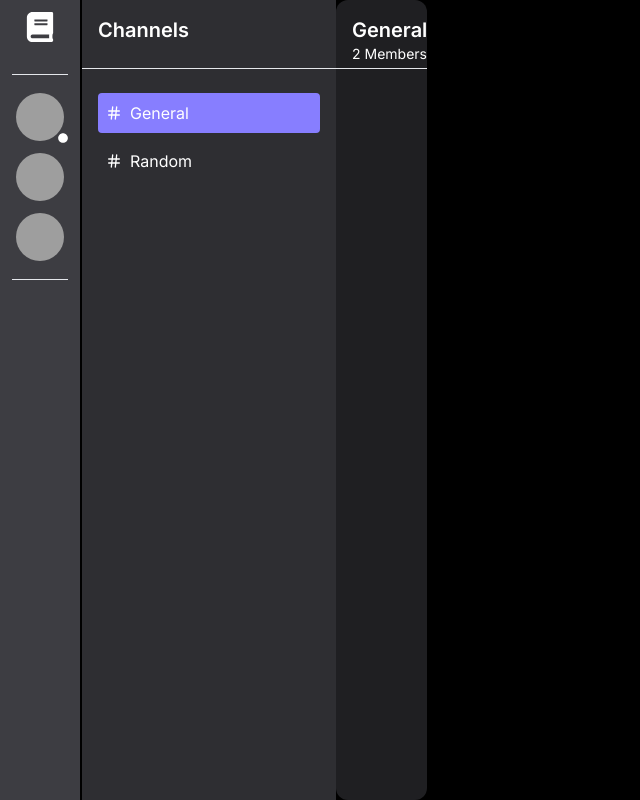
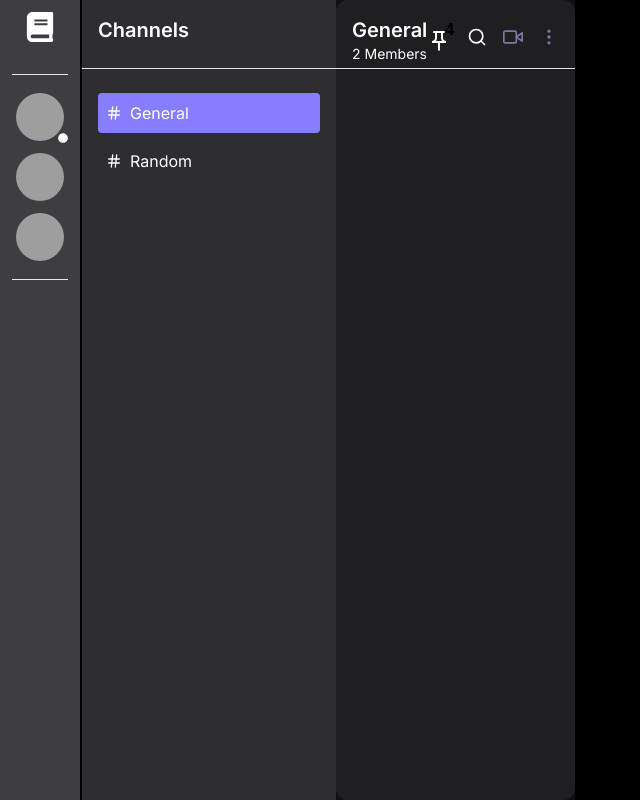
Before and after one commit to Mdsr2op/EduGather-Client, a React (Vite) app: page / in a window 1280 px wide. Shown: the whole page, without its empty margins (0-640 px from the left). Built offline with nearby package versions, Linux system fonts and the light colour scheme; grey boxes are pictures that could not be loaded.

Commit message:
Added chat header actions to the chat header

```diff
--- a/package.json
+++ b/package.json
@@ -10,7 +10,12 @@
     "preview": "vite preview"
   },
   "dependencies": {
+    "@emotion/react": "^11.14.0",
+    "@emotion/styled": "^11.14.0",
     "@hookform/resolvers": "^3.9.1",
+    "@mui/icons-material": "^6.2.0",
+    "@mui/material": "^6.2.0",
+    "@mui/styled-engine": "^6.2.0",
     "@radix-ui/react-dialog": "^1.1.3",
     "@radix-ui/react-label": "^2.1.0",
     "@radix-ui/react-slot": "^1.1.0",
--- a/src/components/pages/ChatPage.tsx
+++ b/src/components/pages/ChatPage.tsx
@@ -64,10 +64,8 @@ function ChatPage() {
     setSelectedChannel(channelName);
   };
 
-
-
   return (
-    <div className="flex h-[100dvh] max-h-[100dvh] overflow-y-auto overflow-x-hidden custom-scrollbar bg-dark3 text-white ">
+    <div className="flex h-[100dvh] max-h-[100dvh] overflow-y-auto overflow-x-hidden custom-scrollbar bg-dark-3 text-white ">
       <ChannelSidebar
         channels={channels}
         selectedChannel={selectedChannel}
--- a/src/features/root/chats/components/ChatHeader.tsx
+++ b/src/features/root/chats/components/ChatHeader.tsx
@@ -1,15 +1,23 @@
+import ChatHeaderActions from "./ChatHeaderActions";
 import ChatHeaderTitle from "./ChatHeaderTitle";
 
 interface ChatHeaderProps {
-    channelName: string;
-    membersCount: number;
-  }
+  channelName: string;
+  membersCount: number;
+}
 
-  const ChatHeader: React.FC<ChatHeaderProps> = ({ channelName, membersCount }) => {
+const ChatHeader: React.FC<ChatHeaderProps> = ({
+  channelName,
+  membersCount,
+}) => {
   return (
     <>
       <div className="bg-dark-4 pb-1 flex justify-between items-center border-b-[1px] border-dark3 -mx-4 relative">
-        <ChatHeaderTitle channelName={channelName} membersCount={membersCount} />
+        <ChatHeaderTitle
+          channelName={channelName}
+          membersCount={membersCount}
+        />
+        <ChatHeaderActions />
       </div>
     </>
   );
--- /dev/null
+++ b/src/features/root/chats/components/ChatHeaderActions.tsx
@@ -0,0 +1,18 @@
+import React from "react";
+import PinnedMessagesButton from "./dialogs/PinnedMessagesButton";
+import SearchButton from "./dialogs/SearchButton";
+import VideoMeetingButton from "./dialogs/VideoMeetingButton";
+import OptionsButton from "./dialogs/OptionsButton";
+
+
+const ChatHeaderActions = ({
+}) => (
+  <div className="flex items-center space-x-4 text-light3 mr-4">
+    <PinnedMessagesButton  />
+    <SearchButton />
+    <VideoMeetingButton  />
+    <OptionsButton />
+  </div>
+);
+
+export default ChatHeaderActions;
--- /dev/null
+++ b/src/features/root/chats/components/dialogs/OptionsButton.tsx
@@ -0,0 +1,16 @@
+import React, { useState } from "react";
+import { FiMoreVertical } from "react-icons/fi";
+
+const OptionsButton = () => {
+
+
+  return (
+    <div className="relative group">
+      <button className="hover:text-light1">
+        <FiMoreVertical size={20} className="text-light-3" />
+      </button>
+    </div>
+  );
+};
+
+export default OptionsButton;
--- /dev/null
+++ b/src/features/root/chats/components/dialogs/PinnedMessagesButton.tsx
@@ -0,0 +1,22 @@
+import React, { useState } from "react";
+import PushPinOutlinedIcon from "@mui/icons-material/PushPinOutlined";
+
+const PinnedMessagesButton = () => {
+    const [pinnedMessagesCount , setPinnedMessagesCount] = useState(4);
+  return (
+    <div className="relative group">
+      <button
+        className="relative hover:text-light1"
+      >
+        <PushPinOutlinedIcon className="text-light3" />
+        {pinnedMessagesCount > 0 && (
+          <span className="absolute -top-2 -right-2 bg-secondary text-black font-bold text-base rounded-full w-5 h-5 flex items-center justify-center">
+            {pinnedMessagesCount}
+          </span>
+        )}
+      </button>
+    </div>
+  );
+};
+
+export default PinnedMessagesButton;
--- /dev/null
+++ b/src/features/root/chats/components/dialogs/SearchButton.tsx
@@ -0,0 +1,16 @@
+import React, { useState } from "react";
+import { FiMoreVertical, FiSearch } from "react-icons/fi";
+
+const SearchButton = () => {
+
+
+  return (
+    <div className="relative group">
+      <button className="hover:text-light1">
+        <FiSearch size={20} className="text-light3" />
+      </button>
+    </div>
+  );
+};
+
+export default SearchButton;
--- /dev/null
+++ b/src/features/root/chats/components/dialogs/VideoMeetingButton.tsx
@@ -0,0 +1,16 @@
+import React, { useState } from "react";
+import { FiVideo } from "react-icons/fi";
+
+const VideoMeetingButton = () => {
+
+
+  return (
+    <div className="relative group">
+      <button className="hover:text-light1">
+        <FiVideo size={20} className="text-light-3" />
+      </button>
+    </div>
+  );
+};
+
+export default VideoMeetingButton;
```
Also changed, not shown: 1 other file (tests, documents, lock files or other folders).
